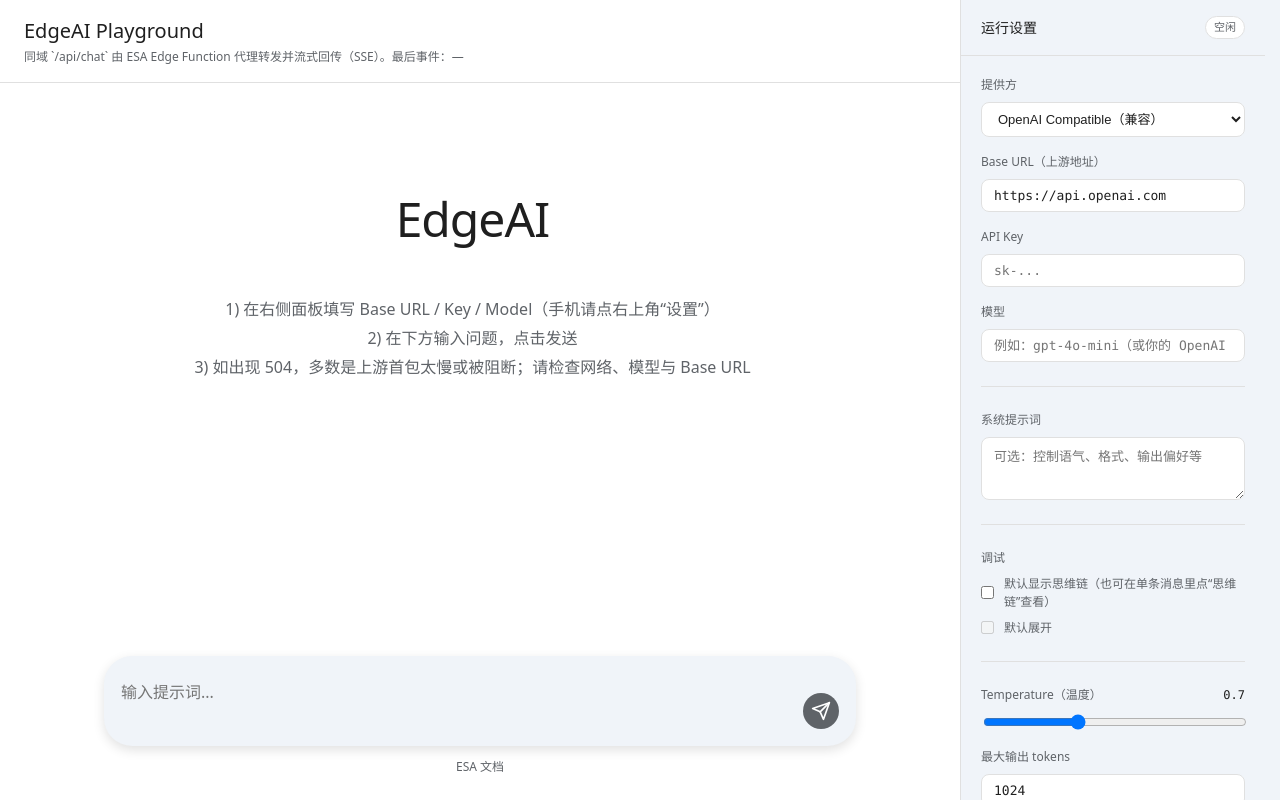
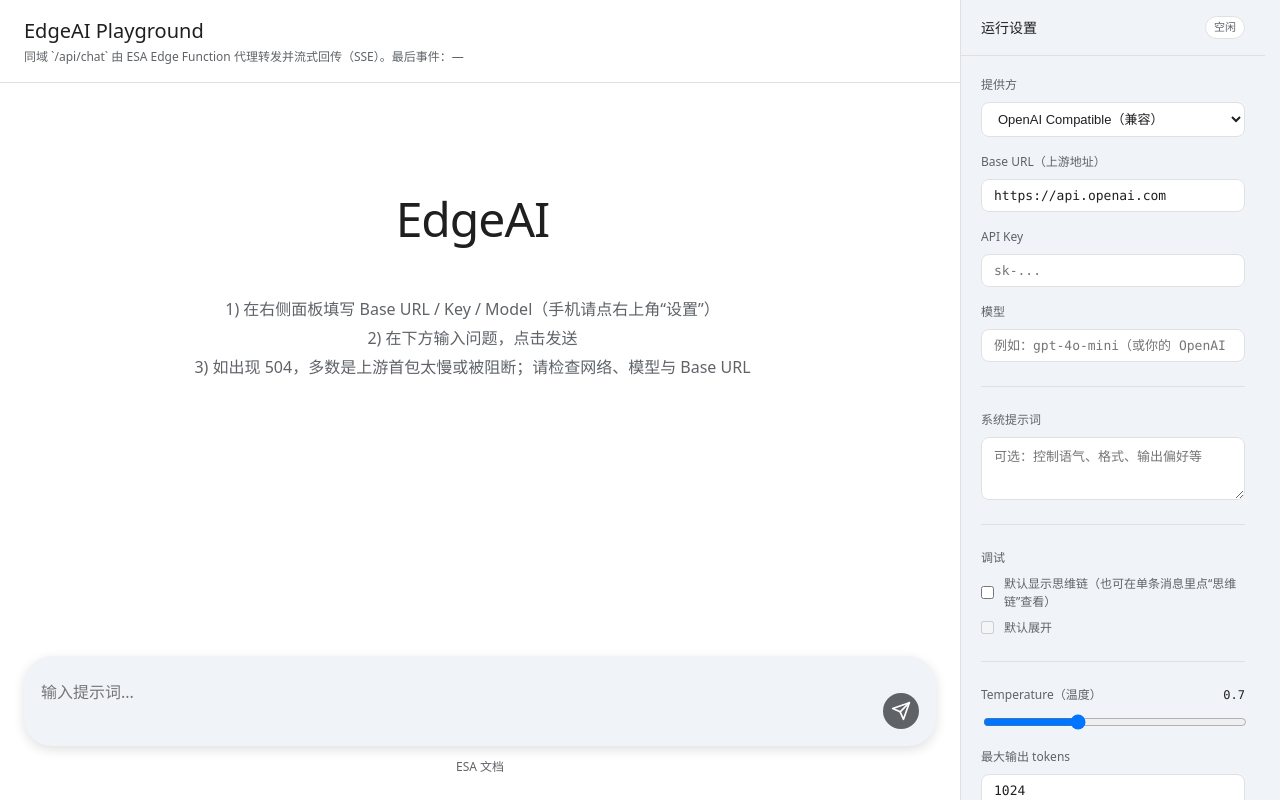
Before and after one commit to Sczr0/clavix-xtower, a SvelteKit app: page / in a window 1280 px wide. Built offline with nearby package versions, Linux system fonts and the light colour scheme.

Commit message:
style(布局): 移除固定宽度限制并调整元素定位
移除多个容器的最大宽度限制，使布局更适应不同屏幕尺寸
调整composer-wrapper的定位方式，改为左右对齐而非居中

```diff
--- a/static/app.css
+++ b/static/app.css
@@ -140,8 +140,6 @@ input {
 	display: flex;
 	flex-direction: column;
 	gap: 24px;
-	max-width: 900px;
-	margin: 0 auto;
 	width: 100%;
 	min-height: 0;
 	-webkit-overflow-scrolling: touch;
@@ -154,9 +152,7 @@ input {
 	position: sticky;
 	top: 0;
 	z-index: 6;
-	align-self: center;
 	width: 100%;
-	max-width: 900px;
 	display: flex;
 	align-items: center;
 	gap: 8px;
@@ -523,10 +519,11 @@ button.link:hover {
 .composer-wrapper {
 	position: absolute;
 	bottom: calc(24px + env(safe-area-inset-bottom));
-	left: 50%;
-	transform: translateX(-50%);
+	left: 0;
+	right: 0;
+	transform: none;
 	width: 100%;
-	max-width: 800px;
+	max-width: none;
 	padding: 0 24px;
 	z-index: 10;
 }
```
